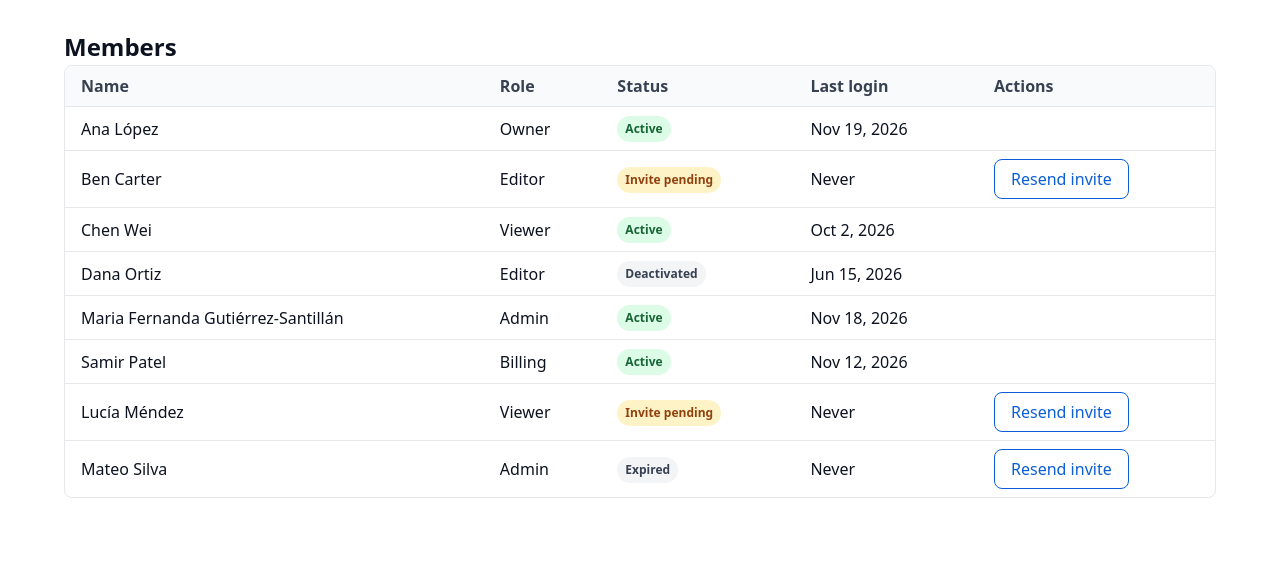
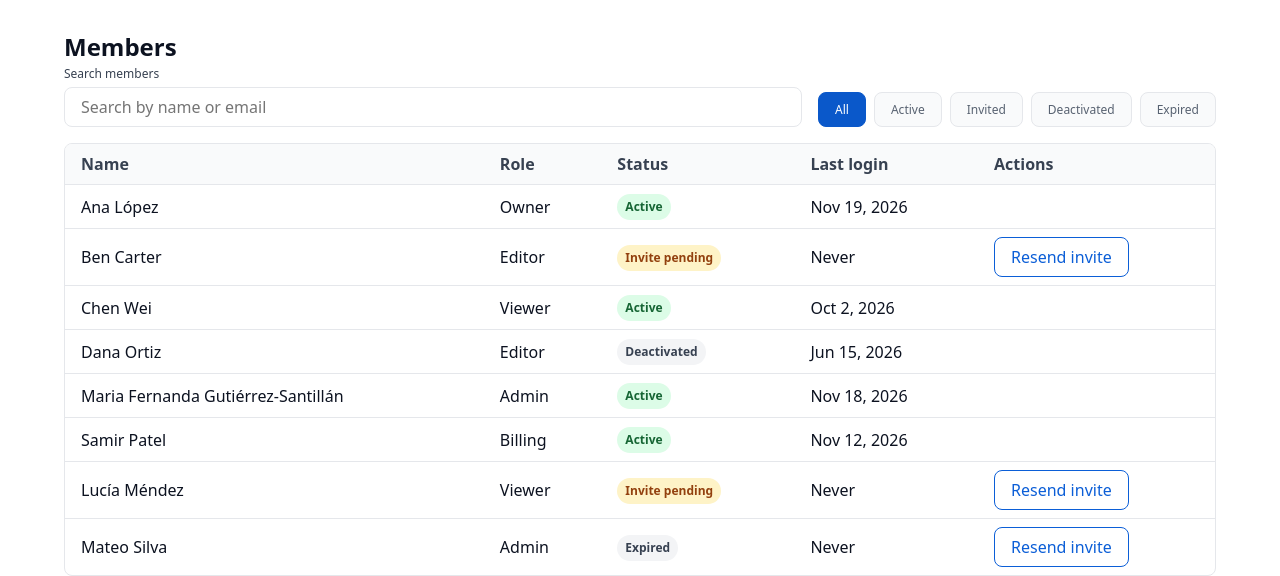
Before and after one commit to andreromanm/team-members, a plain HTML site: page index.html in a window 1280 px wide. Shown: the part 318-894 px from the top of the page. Before the commit the page ends 816 px from the top, so only its background shows below. Drawn offline with Linux system fonts and the light colour scheme.

Commit message:
Add status filters, empty state, and filter reset

```diff
--- a/index.html
+++ b/index.html
@@ -52,6 +52,20 @@
       <!-- Members Section (Table) -->
       <section class="members-section">
         <h2>Members</h2>
+        <div class="table-toolbar">
+          <div class="search-field">
+            <label for="member-search">Search members</label>
+            <input type="search" id="member-search" onsearch="handleSearch(event)" placeholder="Search by name or email">
+          </div>
+
+          <div role="group" aria-label="Filter by status">
+            <button type="button" data-filter="all" aria-pressed="true">All</button>
+            <button type="button" data-filter="active" aria-pressed="false">Active</button>
+            <button type="button" data-filter="invited" aria-pressed="false">Invited</button>
+            <button type="button" data-filter="deactivated" aria-pressed="false">Deactivated</button>
+            <button type="button" data-filter="expired" aria-pressed="false">Expired</button>
+          </div>
+        </div>
         <div class="table-container">
           <table class="members-table">
             <caption><span class="sr-only">Workspace members</span></caption>
--- a/script.js
+++ b/script.js
@@ -180,10 +180,6 @@ function renderRow(user) {
 // Function so the data from the renderRow can be shown in the HTML
 const tbody = document.querySelector(".members-table tbody");
 
-if (tbody) {
-  tbody.innerHTML = users.map(renderRow).join("");
-}
-
 // Function to turn to Upper case
 function capitalize(text) {
   if (!text) return ""; // It can read as: if there's no text, the function returns "" and stops right there. And if it find something continue with the Upper Case.
@@ -209,3 +205,87 @@ const invitedMembers = users.filter(user => user.status === "invited");
 const invitedNames = invitedMembers.map(user => user.name);
 
 console.log(invitedNames);
+
+// Configurate the table to return search and filter button
+let searchQuery = "";      // what's typed in the search box
+let currentFilter = "all"; // which filter button is selected
+
+function handleSearch(event) {
+  searchQuery = event.target.value;
+  renderTable();
+}
+
+function normalizeQuery(text) {
+  if (!text) return "";
+  return text.trim().toLowerCase();
+}
+
+function renderTable() {
+  if (!tbody) return;
+
+  const normalizedQuery = normalizeQuery(searchQuery);
+
+  const filteredUsers = users.filter(user => {
+    const matchesStatus =
+      currentFilter === "all" || user.status === currentFilter;
+
+    const matchesSearch =
+      normalizedQuery === "" ||
+      user.name.toLowerCase().includes(normalizedQuery) ||
+      user.email.toLowerCase().includes(normalizedQuery);
+
+    return matchesStatus && matchesSearch;
+  });
+
+    if (filteredUsers.length === 0) {
+    tbody.innerHTML = `
+      <tr>
+        <td colspan="5">No matching results found <button type="button" id="reset-filters" class="btn btn--secondary">Show all members</button></td>
+
+      </tr>
+    `;
+  } else {
+    tbody.innerHTML = filteredUsers.map(renderRow).join("");
+  }
+}
+
+// Call once on initial page load
+renderTable();
+
+// Practice for me
+const filterButtons = document.querySelectorAll("[data-filter]");
+
+    filterButtons.forEach((button) => {
+      button.addEventListener("click", () => {
+        currentFilter = button.dataset.filter;
+
+    filterButtons.forEach((btn) => {
+      btn.setAttribute("aria-pressed", btn === button ? "true" : "false");
+    });
+
+    renderTable();
+  });
+});
+
+const searchInput = document.querySelector("#member-search");
+
+const resetBtn = tbody.querySelector("#reset-filters");
+
+tbody.addEventListener("click", (event) => {
+  const resetButton = event.target.closest("#reset-filters");
+  if (!resetButton) return;
+
+  searchQuery = "";
+  currentFilter = "all";
+
+  if (searchInput) {
+  searchInput.value = "";
+  }
+
+  filterButtons.forEach((btn) => {
+    btn.setAttribute("aria-pressed", btn.dataset.filter === "all" ? "true" : "false");
+  });
+
+  console.log("reset clicked");
+  renderTable();
+});
--- a/styles.css
+++ b/styles.css
@@ -326,3 +326,82 @@ a:focus-visible {
         scroll-behavior: auto !important;
     }
 }
+
+/* Toolbar layout: search expands, filter group stays compact on the right */
+.table-toolbar {
+  display: flex;
+  flex-wrap: wrap;
+  align-items: flex-end;
+  justify-content: space-between;
+  gap: var(--space-4);
+  margin-bottom: var(--space-4);
+}
+
+.search-field {
+  display: flex;
+  flex-direction: column;
+  gap: var(--space-1);
+  flex: 1 1 240px;
+  min-width: 0;
+}
+
+.search-field label {
+  font-size: var(--font-size-sm);
+  font-weight: 500;
+  color: var(--color-text-secondary);
+}
+
+.search-field input {
+  width: 100%;
+  font-family: inherit;
+  font-size: var(--font-size-md);
+  padding: var(--space-2) var(--space-4);
+  color: var(--color-text-main);
+  background-color: var(--color-background);
+  border: 1px solid var(--color-border);
+  border-radius: var(--radius-md);
+}
+
+.search-field input:focus-visible {
+  outline: 2px solid var(--color-focus);
+  outline-offset: 2px;
+}
+
+/* Filter button group */
+[role="group"][aria-label="Filter by status"] {
+  display: flex;
+  flex-direction: row;
+  flex-wrap: wrap;
+  gap: var(--space-2);
+}
+
+/* Base / unselected filter button style */
+[role="group"][aria-label="Filter by status"] button {
+  font-family: inherit;
+  font-size: var(--font-size-sm);
+  font-weight: 500;
+  background-color: var(--color-surface-muted);
+  color: var(--color-text-muted);
+  border: 1px solid var(--color-border);
+  border-radius: var(--radius-md);
+  padding: var(--space-2) var(--space-4);
+  cursor: pointer;
+  flex-shrink: 0;
+}
+
+[role="group"][aria-label="Filter by status"] button:hover {
+  background-color: var(--color-surface-alt);
+  color: var(--color-text-main);
+}
+
+/* Selected state driven directly by aria-pressed="true" */
+[role="group"][aria-label="Filter by status"] button[aria-pressed="true"] {
+  background-color: var(--color-primary-active);
+  color: var(--color-text-on-primary);
+  border-color: var(--color-primary-active);
+}
+
+[role="group"][aria-label="Filter by status"] button:focus-visible {
+  outline: 2px solid var(--color-focus);
+  outline-offset: 2px;
+}
```
